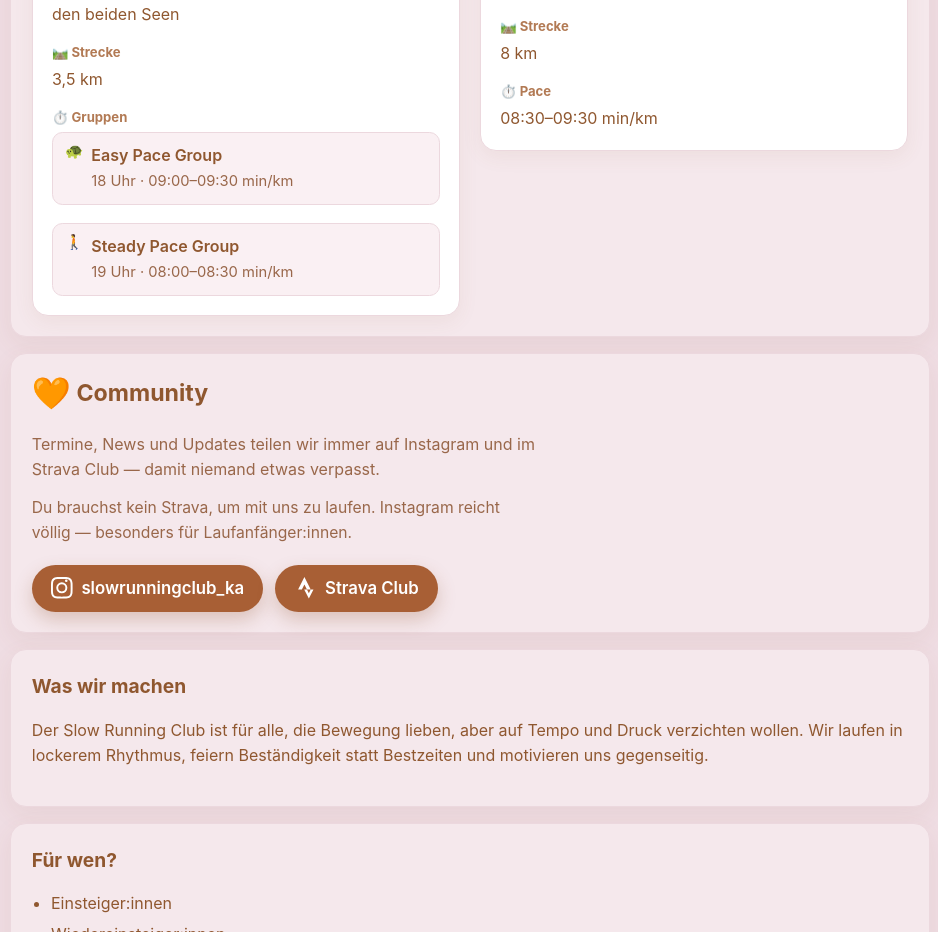
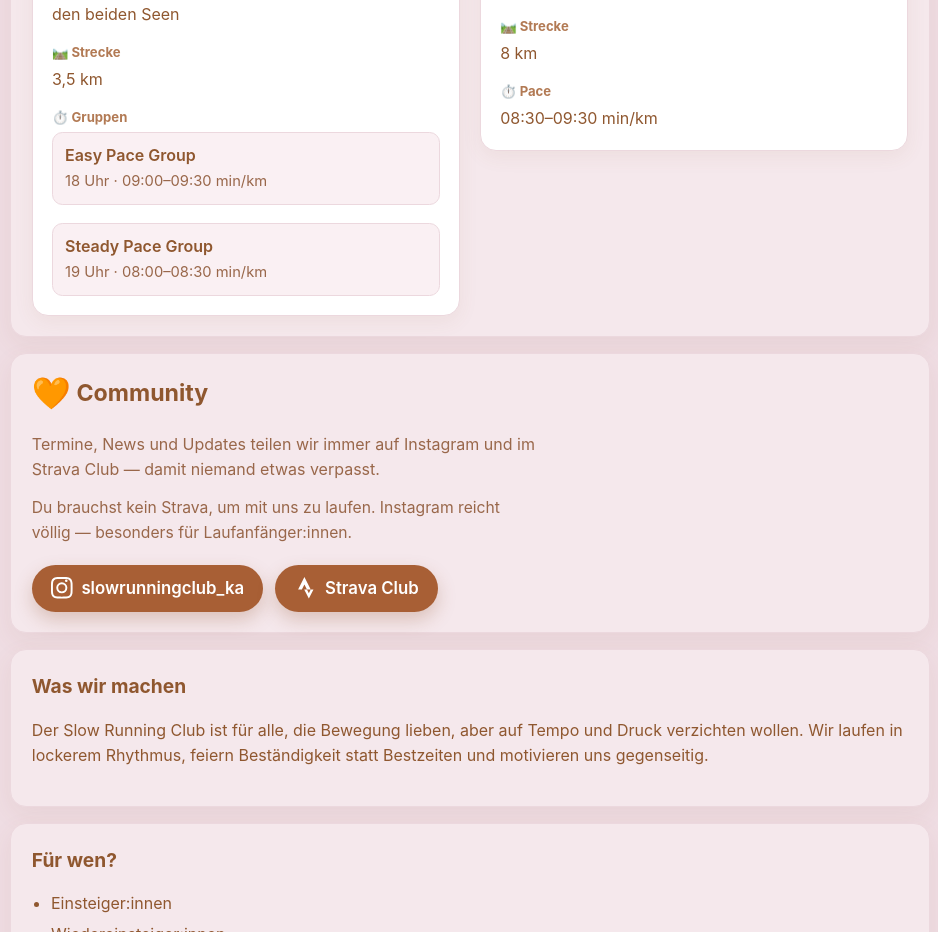
Before and after one commit to Anna-LenaEllerbrake/slow-running-club, a Preact app: page / in a window 1280 px wide. Shown: the part 1240-2172 px from the top of the page, without its empty margins (170-1108 px from the left). Built offline with nearby package versions, Linux system fonts and the light colour scheme.

Commit message:
Remove emojis from Monday pace group listings
Cleaner pace group cards without turtle and walker icons.

```diff
--- a/src/App.jsx
+++ b/src/App.jsx
@@ -82,15 +82,10 @@
                         <ul className="run-groups">
                           {run.groups.map((group) => (
                             <li key={group.name}>
-                              <span className="group-emoji" aria-hidden="true">
-                                {group.emoji}
+                              <strong>{group.name}</strong>
+                              <span>
+                                {group.time} · {group.pace}
                               </span>
-                              <div>
-                                <strong>{group.name}</strong>
-                                <span>
-                                  {group.time} · {group.pace}
-                                </span>
-                              </div>
                             </li>
                           ))}
                         </ul>
--- a/src/runs.js
+++ b/src/runs.js
@@ -21,13 +21,11 @@
         name: "Easy Pace Group",
         time: "18 Uhr",
         pace: "09:00–09:30 min/km",
-        emoji: "🐢",
       },
       {
         name: "Steady Pace Group",
         time: "19 Uhr",
         pace: "08:00–08:30 min/km",
-        emoji: "🚶",
       },
     ],
   },
--- a/src/style.css
+++ b/src/style.css
@@ -325,24 +325,12 @@
 }
 
 .run-groups li {
-  display: flex;
-  align-items: flex-start;
-  gap: 0.5rem;
+  display: grid;
+  gap: 0.1rem;
   padding: 0.65rem 0.75rem;
   background: #faf0f3;
   border-radius: 0.65rem;
   border: 1px solid #ecd8de;
-}
-
-.group-emoji {
-  font-size: 1.25rem;
-  line-height: 1.2;
-  flex-shrink: 0;
-}
-
-.run-groups li > div {
-  display: grid;
-  gap: 0.1rem;
 }
 
 .run-groups strong {
```
